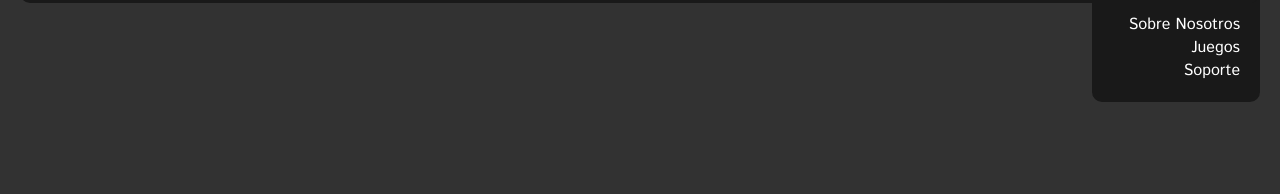
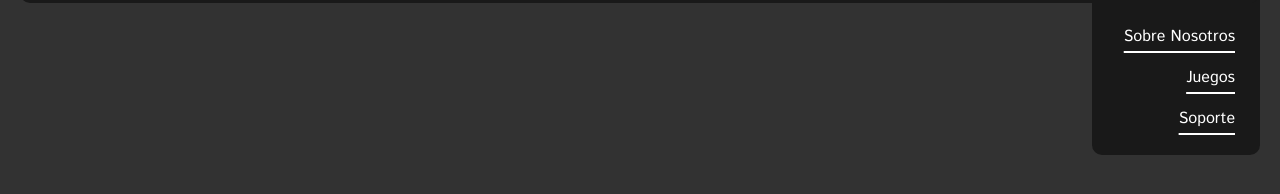
Before and after one commit to JorgeEstGut/Web-Proyect, a plain HTML site: page index.html in a window 1280 px wide. Both pictures are taken after a click on the label 1221 px from the left and 40 px from the top of the page. Shown: the part 62-256 px from the top of the page. Drawn offline with Linux system fonts and the light colour scheme.

Commit message:
nav v2.0

```diff
--- a/style.css
+++ b/style.css
@@ -69,6 +69,7 @@ body {
     height: 0;
     transform: scaleY(0);
     width: 10.5rem;
+    gap: .5rem;
     background-color: var(--color2);
     overflow: hidden;
     opacity: 0;
@@ -109,13 +110,19 @@ body {
     display: flex;
     opacity: 1;
     transform: scaleY(1);
-    height: 9rem;
+    height: 12.3rem;
     width: 10.5rem;
     padding: 20px;
+    padding-bottom: 20px;
     justify-content: end;
 
     .nav-ul_li {
         font-size: 1em;
+        width: 100%;
+        padding: 5px;
+        text-decoration: underline;
+        text-decoration-thickness: 2px;
+        text-underline-offset: 10px;
         opacity: 1;
     }
 }
```
